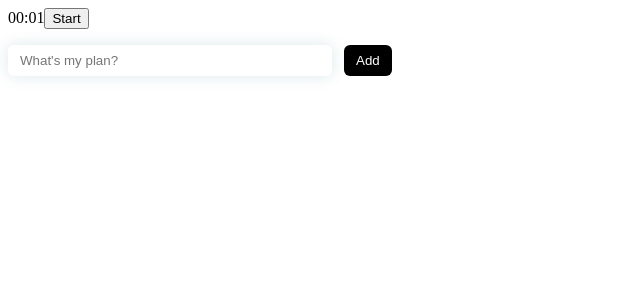
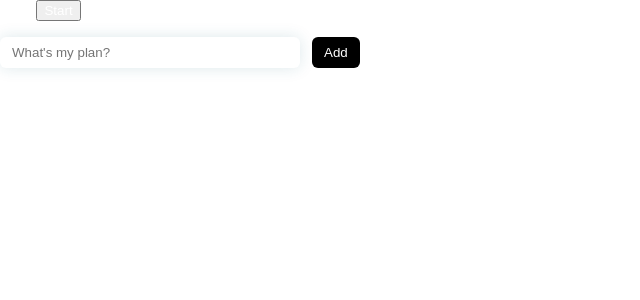
Before and after one commit to jbilee/palmodoro, a React (Vite) app: page / in a window 1280 px wide. Shown: the top 300 px of the page, without its empty margins (0-640 px from the left). Built offline with nearby package versions, Linux system fonts and the light colour scheme.

Commit message:
chore: Install Sass and set up global CSS

```diff
--- a/package.json
+++ b/package.json
@@ -32,6 +32,7 @@
     "eslint": "^8.56.0",
     "eslint-plugin-react-hooks": "^4.6.0",
     "eslint-plugin-react-refresh": "^0.4.5",
+    "sass": "^1.74.1",
     "typescript": "^5.2.2",
     "vite": "^5.1.0"
   }
--- a/src/main.tsx
+++ b/src/main.tsx
@@ -1,9 +1,10 @@
 import React from "react";
 import ReactDOM from "react-dom/client";
 import App from "./App.tsx";
+import "./scss/style.scss";
 
 ReactDOM.createRoot(document.getElementById("root")!).render(
   // <React.StrictMode>
-    <App />
+  <App />
   // </React.StrictMode>
 );
--- /dev/null
+++ b/src/scss/globals/_index.scss
@@ -0,0 +1,8 @@
+* {
+  box-sizing: border-box;
+  color: white;
+}
+
+body {
+  margin: 0;
+}
--- /dev/null
+++ b/src/scss/style.scss
@@ -0,0 +1 @@
+@forward "globals";
```
Also changed, not shown: 1 other file (tests, documents, lock files or other folders).
